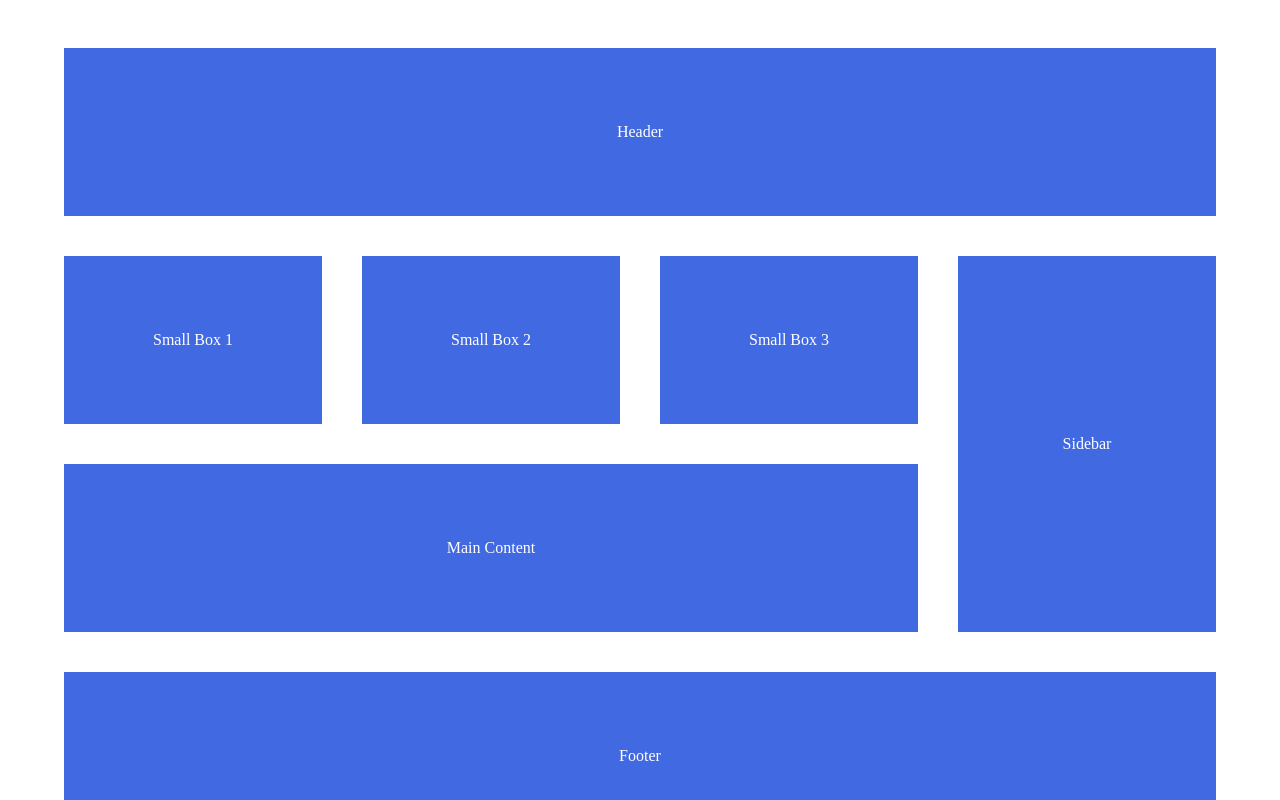
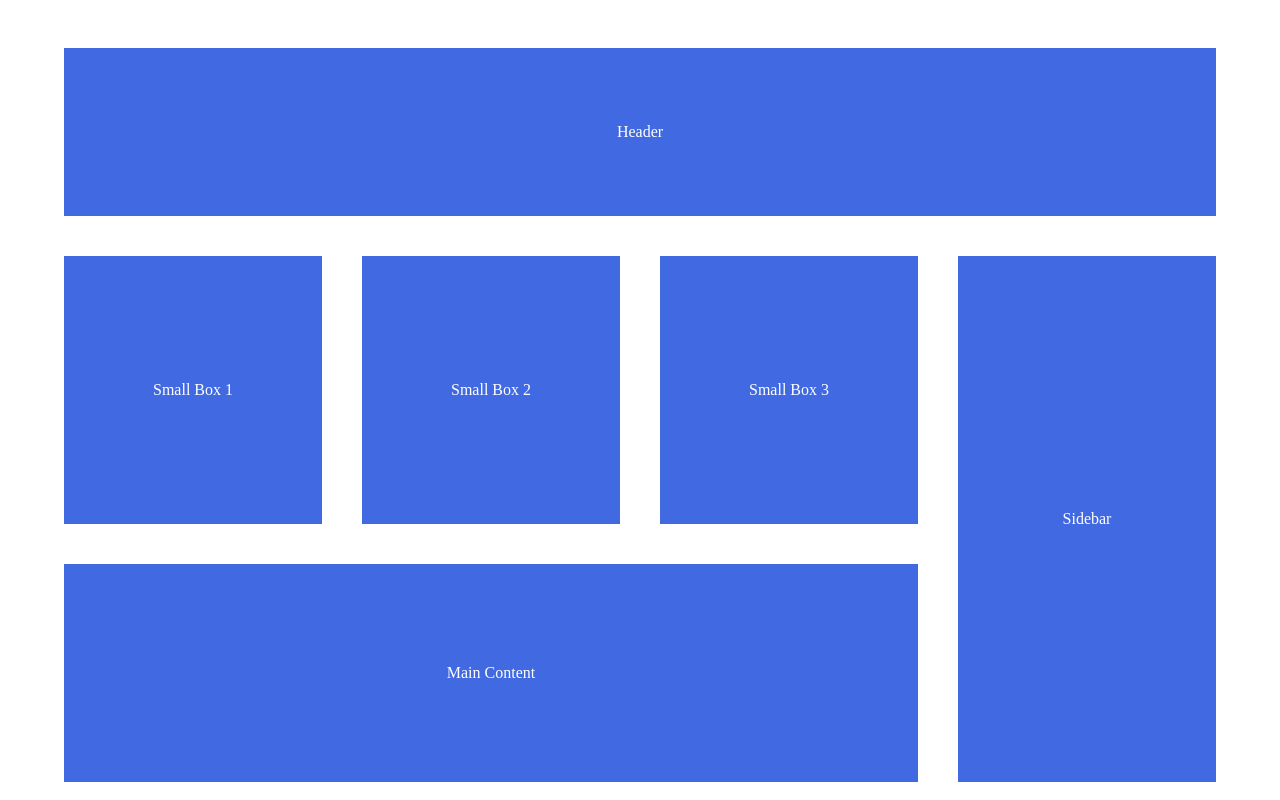
Before and after one commit to klc-pakize/homeworkgrid, a plain HTML site: page index.html in a window 1280 px wide. Shown: the top 800 px of the page. Drawn offline with Linux system fonts and the light colour scheme.

Commit message:
3.commit

```diff
--- a/style.css
+++ b/style.css
@@ -7,7 +7,7 @@
 .container {
   display: grid;
   grid-template-columns: repeat(4, 1fr);
-  grid-template-rows: 200px 200px 200px 200px;
+  grid-template-rows: 200px 300px 250px 150px;
   gap: 0.5rem;
 }
 
```
